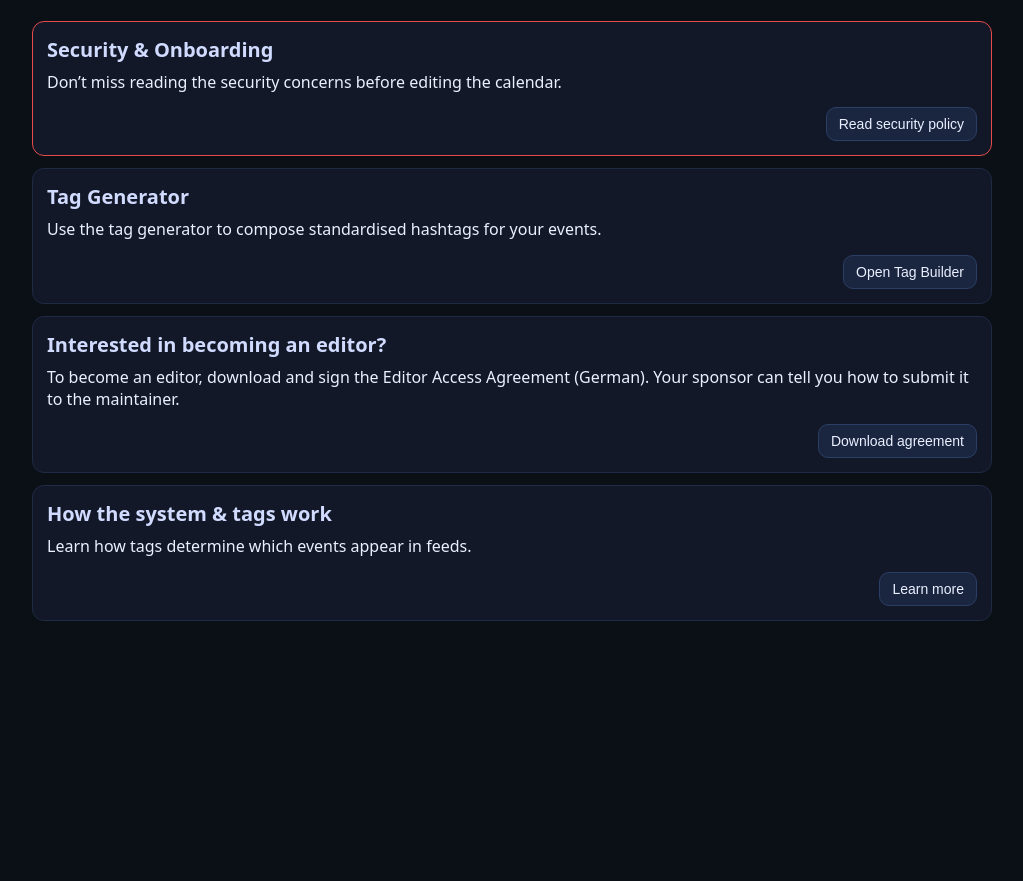
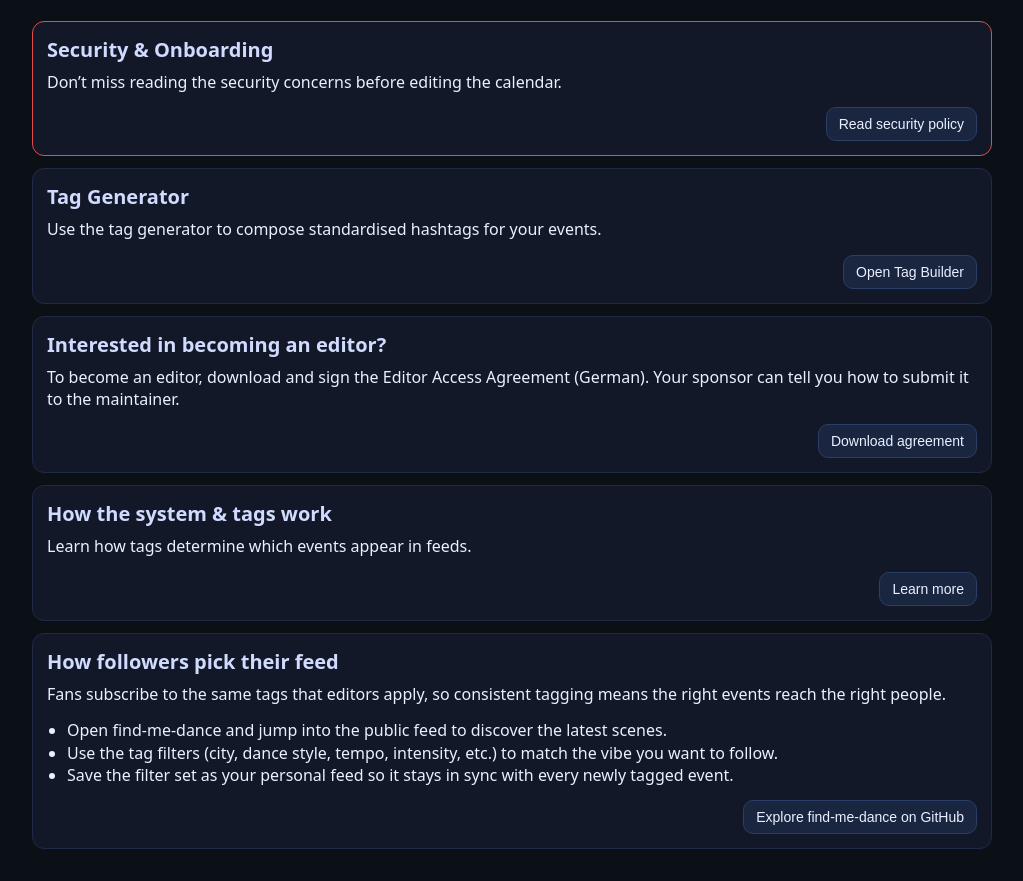
Before and after one commit to AIDevBody/swing-tag-builder, a plain HTML site: page index.html in a window 1280 px wide. Shown: the part 109-990 px from the top of the page, without its empty margins (128-1151 px from the left). Before the commit the page ends 800 px from the top, so only its background shows below. Drawn offline with Linux system fonts and the light colour scheme.

Commit message:
adding link to the feed generator

```diff
--- a/index.html
+++ b/index.html
@@ -69,6 +69,12 @@
       margin-bottom: 14px;
       line-height: 1.4;
     }
+    ul {
+      margin-top: 0;
+      margin-bottom: 14px;
+      padding-left: 20px;
+      line-height: 1.4;
+    }
     button {
       background: #1a2540;
       color: #eaf0ff;
@@ -131,6 +137,15 @@
       <p id="systemText"></p>
       <div class="button-row">
         <button id="systemButton"></button>
+      </div>
+    </section>
+    <!-- Followers explanation section -->
+    <section id="followersSection" class="card">
+      <h2 id="followersTitle"></h2>
+      <p id="followersIntro"></p>
+      <ul id="followersSteps"></ul>
+      <div class="button-row">
+        <button id="followersButton"></button>
       </div>
     </section>
   </div>
@@ -204,6 +219,23 @@
     document.getElementById('systemTitle').textContent = strings.system_section_title || 'How the system & tags work';
     document.getElementById('systemText').textContent = strings.system_section_text || '';
     document.getElementById('systemButton').textContent = strings.learn_more_button || 'Learn more';
+    // followers feed explanation
+    document.getElementById('followersTitle').textContent = strings.followers_section_title || 'How followers pick a feed';
+    document.getElementById('followersIntro').textContent = strings.followers_section_intro || 'Fans build a personalised feed by following the same tags you add to events.';
+    const stepList = document.getElementById('followersSteps');
+    stepList.innerHTML = '';
+    const fallbackSteps = [
+      'Open find-me-dance and browse the public feed to discover tags.',
+      'Select the tag filters (city, style, intensity, etc.) that match the scenes you want to follow.',
+      'Save the filter group to keep receiving a personalised stream of events.'
+    ];
+    const steps = strings.followers_section_steps || fallbackSteps;
+    steps.forEach(step => {
+      const li = document.createElement('li');
+      li.textContent = step;
+      stepList.appendChild(li);
+    });
+    document.getElementById('followersButton').textContent = strings.followers_section_button || 'Visit find-me-dance on GitHub';
   }
 
   function attachHandlers() {
@@ -220,6 +252,9 @@
     document.getElementById('systemButton').addEventListener('click', () => {
       window.location.href = 'quick-model.html';
     });
+    document.getElementById('followersButton').addEventListener('click', () => {
+      window.open('https://github.com/alijenabidehkordi/find-me-dance', '_blank', 'noopener');
+    });
   }
 
   (async () => {
--- a/resources/local/en/strings.json
+++ b/resources/local/en/strings.json
@@ -42,6 +42,14 @@
   "system_section_title": "How the system & tags work",
   "system_section_text": "Learn how tags determine which events appear in feeds.",
   "learn_more_button": "Learn more",
+  "followers_section_title": "How followers pick their feed",
+  "followers_section_intro": "Fans subscribe to the same tags that editors apply, so consistent tagging means the right events reach the right people.",
+  "followers_section_steps": [
+    "Open find-me-dance and jump into the public feed to discover the latest scenes.",
+    "Use the tag filters (city, dance style, tempo, intensity, etc.) to match the vibe you want to follow.",
+    "Save the filter set as your personal feed so it stays in sync with every newly tagged event."
+  ],
+  "followers_section_button": "Explore find-me-dance on GitHub",
   "security_page_title": "Calendar Editors — Security & Onboarding",
   "quick_model_page_title": "Tag‑Based Event Feed: Quick Mental Model",
   "back_button": "Back"
```
Also changed, not shown: resources/local/de/strings.json (+8 -0 lines).
